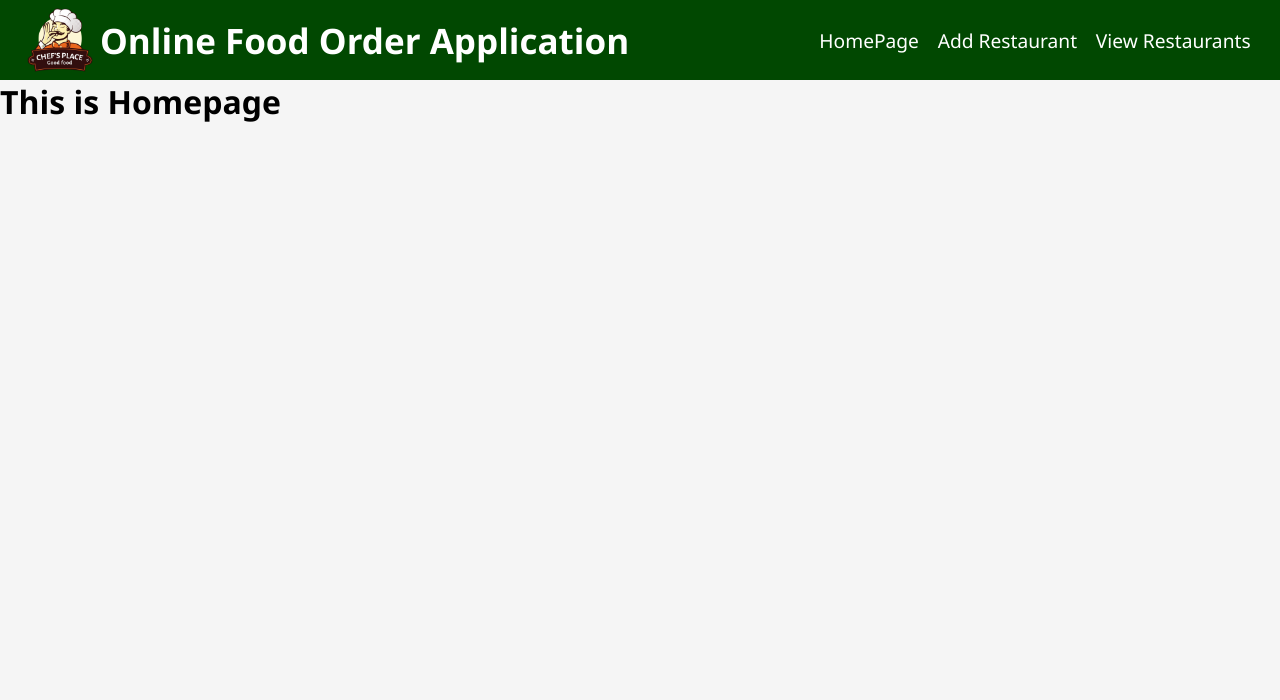
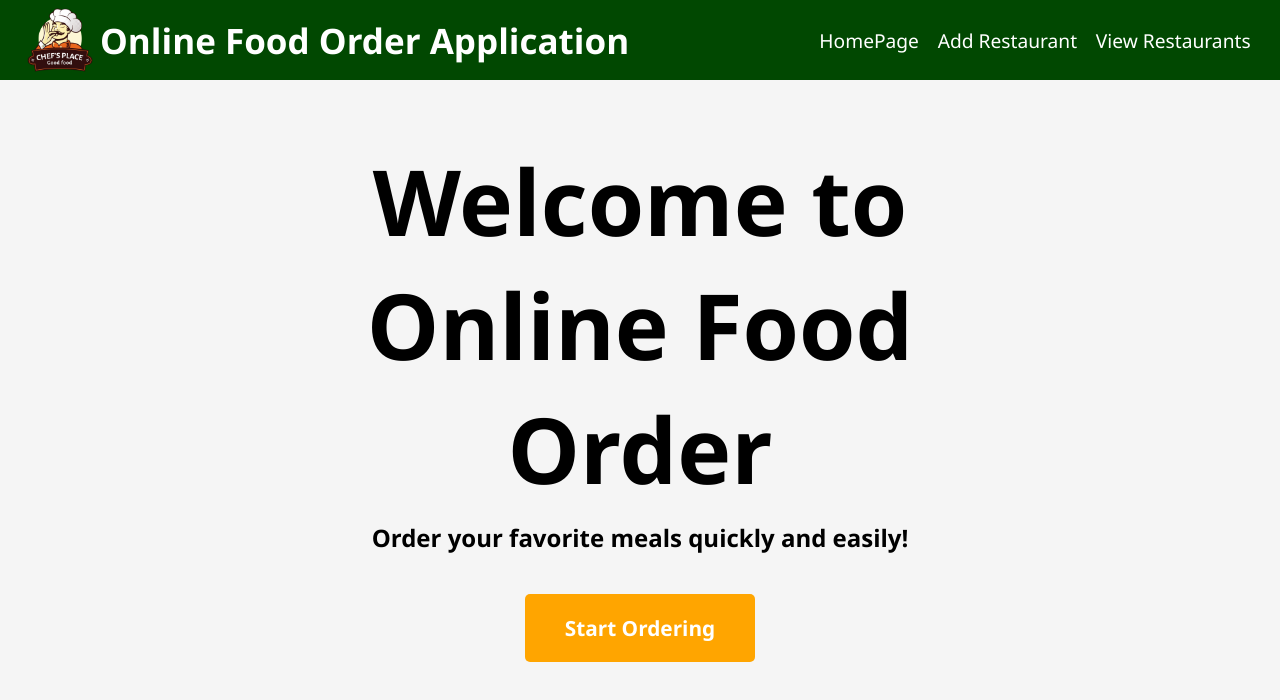
Before and after one commit to uzisharma/OnlineFoodOrderApp-FrontEnd, a React (Vite) app: page / in a window 1280 px wide. Shown: the top 700 px of the page. Built offline with nearby package versions, Linux system fonts and the light colour scheme.

Commit message:
Homepage designed

```diff
--- a/src/pages/AddRestaurant.jsx
+++ b/src/pages/AddRestaurant.jsx
@@ -48,6 +48,8 @@ export default function AddRestaurant() {
   };
 
   return (
+    <>
+      <title>Add Restaurant</title>
       <div className="wrapper">
         <div className="form-container">
           <h1>Add Restaurant</h1>
@@ -83,5 +85,6 @@ export default function AddRestaurant() {
           </form>
         </div>
       </div>
+    </>
   );
 }
--- /dev/null
+++ b/src/pages/HomePage.css
@@ -0,0 +1,26 @@
+.homepage-container {
+  display: flex;
+  flex-direction: column;
+  align-items: center;
+  justify-content: center;
+  height: 80vh;
+  width: 800px;
+  /* margin: 100px auto; */
+  margin: auto;
+  gap: 10px;
+  text-align: center;
+}
+
+.homepage-container > h1 {
+  font-size: 5.7rem;
+}
+
+.start-order-btn {
+  background-color: orange;
+  margin-top: 30px;
+  padding: 20px 40px;
+  font-size: 1.3em;
+}
+.start-order-btn:hover {
+  background-color: orangered;
+}
--- a/src/pages/HomePage.jsx
+++ b/src/pages/HomePage.jsx
@@ -1,7 +1,14 @@
+import "./HomePage.css";
+
 export default function HomePage() {
   return (
     <>
-      <h1>This is Homepage</h1>
+      <title>Home Page</title>
+      <div className="homepage-container">
+        <h1>Welcome to Online Food Order</h1>
+        <h2>Order your favorite meals quickly and easily!</h2>
+        <button className="start-order-btn">Start Ordering</button>
+      </div>
     </>
   );
 }
--- a/src/pages/RestaurantList.jsx
+++ b/src/pages/RestaurantList.jsx
@@ -27,6 +27,7 @@ export default function RestaurantList() {
 
   return (
     <div className="restaurant-list-container">
+      <title>Restaurants List</title>
       <Search
         selectedOption={selectedOption}
         setSelectedOption={setSelectedOption}
```
Lines whose indentation alone changed are shown as unchanged.
